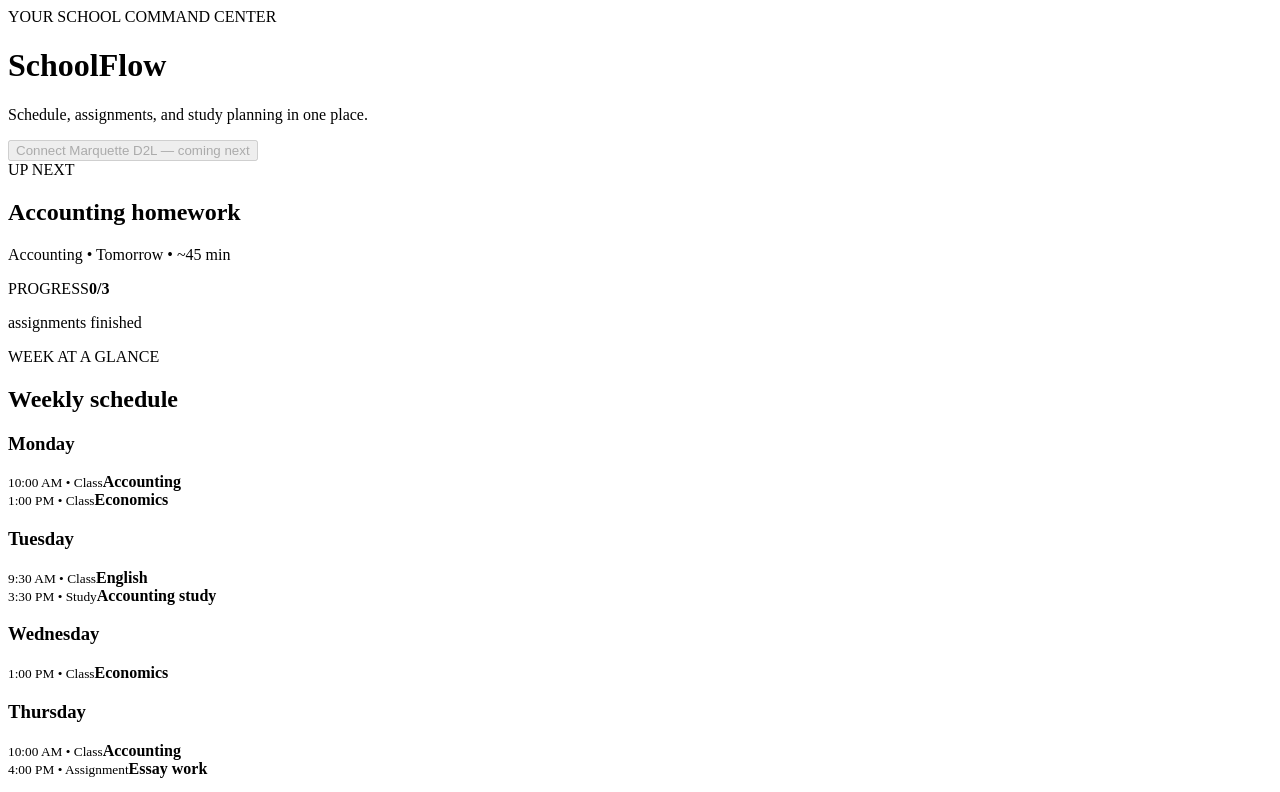
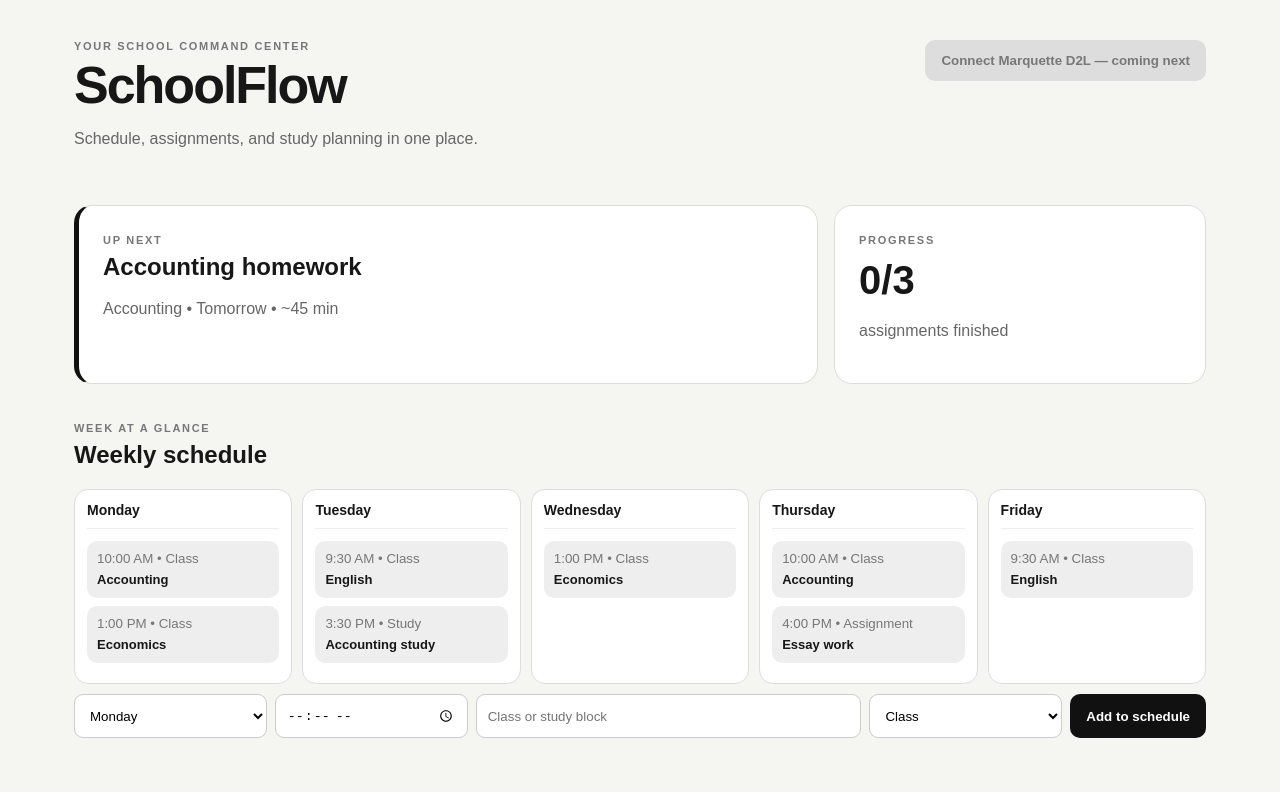
Before and after one commit to emmet163/workflow2, a Next.js app: page / in a window 1280 px wide. Shown: the top 792 px of the page. Built offline with nearby package versions, Linux system fonts and the light colour scheme.

Commit message:
Add RootLayout component with styles import

```diff
--- /dev/null
+++ b/app/layout.js
@@ -0,0 +1,9 @@
+import "./styles.css";
+
+export default function RootLayout({ children }) {
+  return (
+    <html lang="en">
+      <body>{children}</body>
+    </html>
+  );
+}
```
